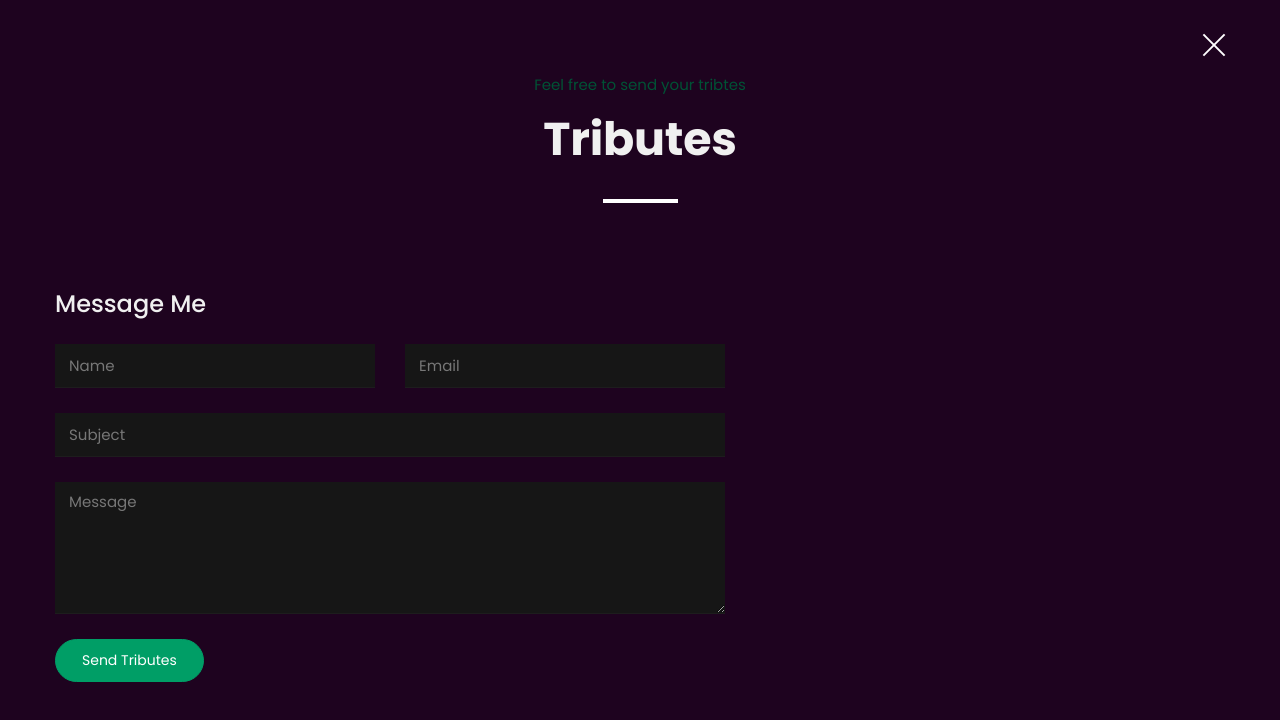
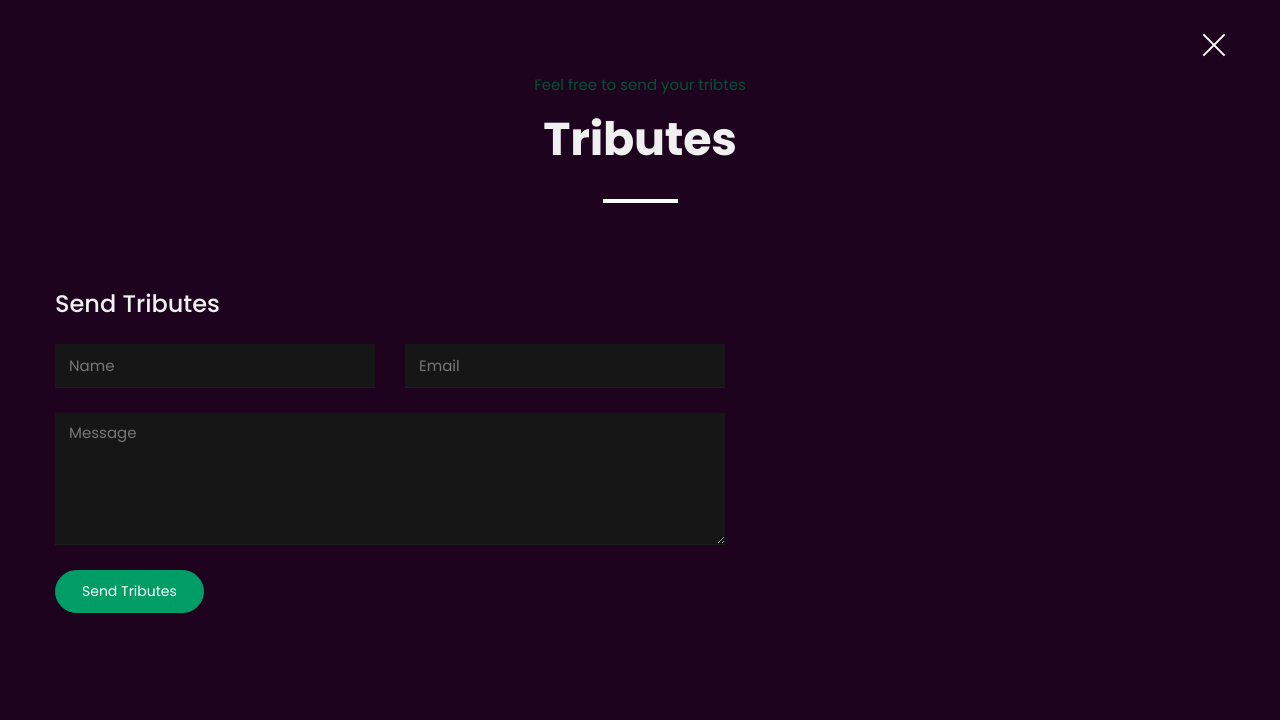
Before and after one commit to PhoenixNexon/princess, a plain HTML site: page index.html in a window 1280 px wide. Both pictures are taken after a click on the link "Send Tributes". Drawn offline with Linux system fonts and the light colour scheme; files that its build step writes are made by us from their sources; files whose address does not match are found by name.

Commit message:
Add files via upload

```diff
--- a/index.html
+++ b/index.html
@@ -891,12 +891,12 @@
                 <!-- Contact form-->
                 <div class="col-12 col-lg-7">
                   <form class="contact-form" id="contact-form" action="php/contact.php">
-                    <h4 class="content-title">Message Me</h4>
+                    <h4 class="content-title">Send Tributes</h4>
                     <div class="row">
                       <div class="col-12 col-md-6 form-group"><input class="form-control" id="contact-name" type="text" name="name" placeholder="Name" required=""></div>
-                      <div class="col-12 col-md-6 form-group"><input class="form-control" id="contact-email" type="email" name="email" placeholder="Email" required=""></div>
-                      <div class="col-12 form-group"><input class="form-control" id="contact-subject" type="text" name="subject" placeholder="Subject" required=""></div>
-                      <div class="col-12 form-group form-message"><textarea class="form-control" id="contact-message" name="message" placeholder="Message" rows="5" required=""></textarea></div>
+                      <div class="col-12 col-md-6 form-group"><input class="form-control" id="contact-email" type="email" name="email" placeholder="Email" not required=""></div>
+
+                      <div class="col-12 form-group form-message"><textarea class="form-control" id="contact-message" name="tribute" placeholder="Message" rows="5" required=""></textarea></div>
                       <div class="col-12 form-submit"><button class="btn button-main button-scheme" id="contact-submit" type="submit">Send Tributes</button>
                         <p class="contact-feedback"></p>
                       </div>
```
